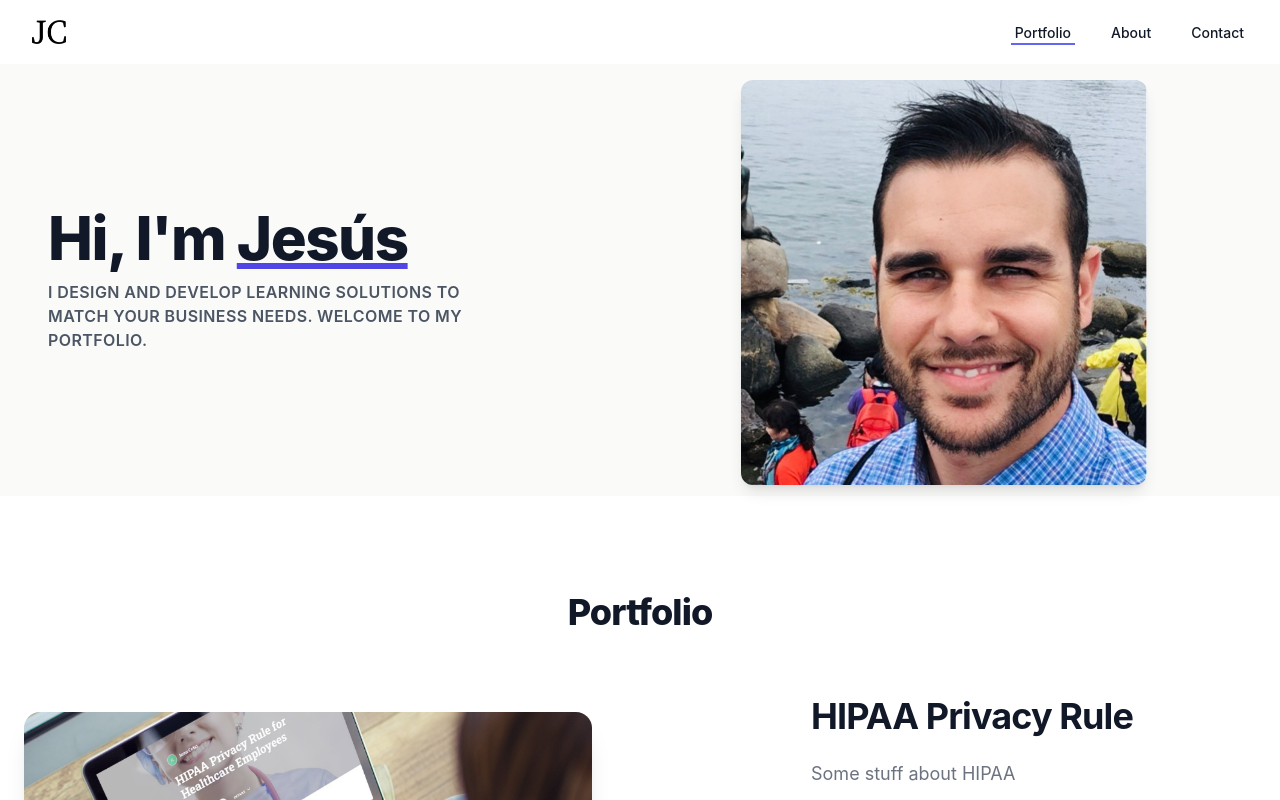
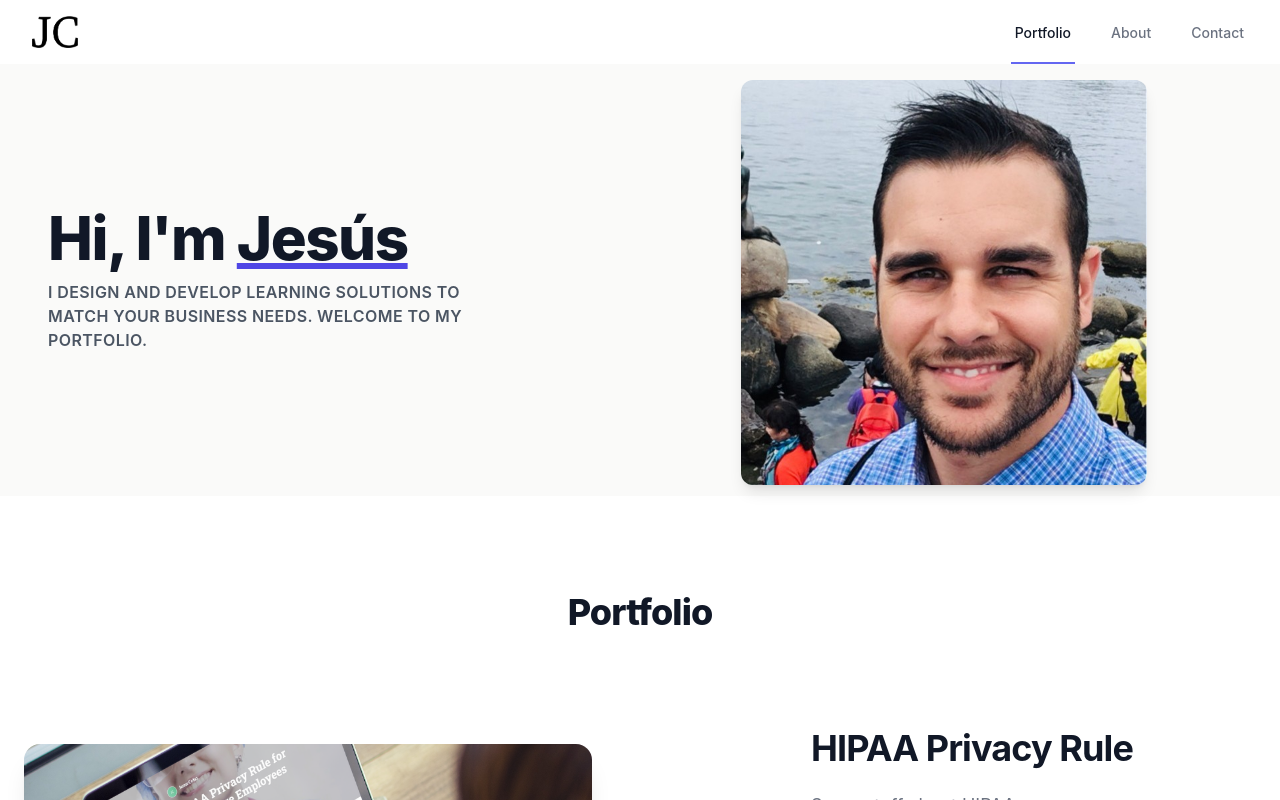
Before and after one commit to CarolinaCobo/jesus-portfolio, a Next.js app: page / in a window 1280 px wide. Shown: the top 800 px of the page. Built offline with nearby package versions, Linux system fonts and the light colour scheme.

Commit message:
new navbar

```diff
--- a/components/Nav/NavBar.js
+++ b/components/Nav/NavBar.js
@@ -1,22 +1,22 @@
 /* This example requires Tailwind CSS v2.0+ */
 import { Fragment } from "react";
 import { Disclosure, Menu, Transition } from "@headlessui/react";
-import { MenuIcon, XIcon } from "@heroicons/react/outline";
+import { BellIcon, MenuIcon, XIcon } from "@heroicons/react/outline";
 
 function classNames(...classes) {
   return classes.filter(Boolean).join(" ");
 }
 
-export default function Example() {
+export default function Navbar() {
   return (
-    <Disclosure as="nav" className="bg-white">
+    <Disclosure as="nav" className="bg-white shadow">
       {({ open }) => (
         <>
           <div className="max-w-7xl mx-auto px-2 sm:px-6 lg:px-8">
             <div className="relative flex justify-between h-16">
               <div className="absolute inset-y-0 left-0 flex items-center sm:hidden">
                 {/* Mobile menu button */}
-                <Disclosure.Button className="inline-flex items-center justify-center p-2 rounded-md text-white hover:text-gray-500 hover:bg-gray-100 focus:outline-none focus:ring-2 focus:ring-inset focus:ring-indigo-500">
+                <Disclosure.Button className="inline-flex items-center justify-center p-2 rounded-md text-gray-400 hover:text-gray-500 hover:bg-gray-100 focus:outline-none focus:ring-2 focus:ring-inset focus:ring-indigo-500">
                   <span className="sr-only">Open main menu</span>
                   {open ? (
                     <XIcon className="block h-6 w-6" aria-hidden="true" />
@@ -25,20 +25,21 @@ export default function Example() {
                   )}
                 </Disclosure.Button>
               </div>
-              <div className="flex-shrink-0 text-white flex items-center justify-start">
+
+              <div className="flex-1 flex items-center justify-center sm:items-stretch sm:justify-between">
+                <div className="flex-shrink-0 flex items-center">
                   <img
-                  className="block lg:hidden h-4 w-auto"
-                  src="./logo.png"
+                    className="block lg:hidden h-6 w-auto"
+                    src="/logo.png"
                     alt="Workflow"
                   />
                   <img
-                  className="hidden lg:block h-6 w-auto"
-                  src="./logo.png"
+                    className="hidden lg:block h-8 w-auto"
+                    src="/logo.png"
                     alt="Workflow"
-                />{" "}
+                  />
                 </div>
-              <div className="flex-1 flex  sm:items-stretch sm:justify-end">
-                <div className="hidden sm:ml-6 sm:flex sm:space-x-8 items-center justify-end">
+                <div className="hidden sm:ml-6 sm:flex sm:space-x-8">
                   {/* Current: "border-indigo-500 text-gray-900", Default: "border-transparent text-gray-500 hover:border-gray-300 hover:text-gray-700" */}
                   <a
                     href="#"
@@ -48,13 +49,13 @@ export default function Example() {
                   </a>
                   <a
                     href="#"
-                    className="border-transparent text-gray-900 hover:border-gray-300 hover:text-gray-700 inline-flex items-center px-1 pt-1 border-b-2 text-sm font-medium"
+                    className="border-transparent text-gray-500 hover:border-gray-300 hover:text-gray-700 inline-flex items-center px-1 pt-1 border-b-2 text-sm font-medium"
                   >
                     About
                   </a>
                   <a
                     href="#"
-                    className="border-transparent text-gray-900 hover:border-gray-300 hover:text-gray-700 inline-flex items-center px-1 pt-1 border-b-2 text-sm font-medium"
+                    className="border-transparent text-gray-500 hover:border-gray-300 hover:text-gray-700 inline-flex items-center px-1 pt-1 border-b-2 text-sm font-medium"
                   >
                     Contact
                   </a>
@@ -68,31 +69,31 @@ export default function Example() {
               {/* Current: "bg-indigo-50 border-indigo-500 text-indigo-700", Default: "border-transparent text-gray-500 hover:bg-gray-50 hover:border-gray-300 hover:text-gray-700" */}
               <Disclosure.Button
                 as="a"
+                href="/"
+                className="border-transparent text-gray-500 hover:bg-gray-50 hover:border-gray-300 hover:text-gray-700 block pl-3 pr-4 py-2 border-l-4 text-base font-medium"
+              >
+                Home
+              </Disclosure.Button>
+              <Disclosure.Button
+                as="a"
                 href="#"
                 className="bg-indigo-50 border-indigo-500 text-indigo-700 block pl-3 pr-4 py-2 border-l-4 text-base font-medium"
               >
-                Dashboard
+                Portfolio
               </Disclosure.Button>
               <Disclosure.Button
                 as="a"
                 href="#"
                 className="border-transparent text-gray-500 hover:bg-gray-50 hover:border-gray-300 hover:text-gray-700 block pl-3 pr-4 py-2 border-l-4 text-base font-medium"
               >
-                Team
+                About
               </Disclosure.Button>
               <Disclosure.Button
                 as="a"
                 href="#"
                 className="border-transparent text-gray-500 hover:bg-gray-50 hover:border-gray-300 hover:text-gray-700 block pl-3 pr-4 py-2 border-l-4 text-base font-medium"
               >
-                Projects
-              </Disclosure.Button>
-              <Disclosure.Button
-                as="a"
-                href="#"
-                className="border-transparent text-gray-500 hover:bg-gray-50 hover:border-gray-300 hover:text-gray-700 block pl-3 pr-4 py-2 border-l-4 text-base font-medium"
-              >
-                Calendar
+                Contact
               </Disclosure.Button>
             </div>
           </Disclosure.Panel>
--- a/components/ProjectsCards/Cards.js
+++ b/components/ProjectsCards/Cards.js
@@ -4,8 +4,8 @@ const cardsData = projectsData;
 
 export default function Card() {
   return (
-    <div className="relative bg-white py-16 sm:py-24">
-      <h2 className="text-center text-3xl leading-8 font-extrabold tracking-tight text-gray-900 sm:text-4xl">
+    <div className="relative bg-white py-16 mb sm:py-24">
+      <h2 className="text-center text-3xl leading-8 font-extrabold tracking-tight text-gray-900 sm:text-4xl sm: pb-8">
         Portfolio
       </h2>
       {projectsData.map((cardData) => (
@@ -31,7 +31,7 @@ export default function Card() {
               </h2>
               <div className="mt-6 text-gray-500 space-y-6">
                 <p className="text-lg">{cardData.description}</p>
-                <div className="max-w-2xl mx-auto text-center ">
+                <div className="max-w-2xl mx-auto text-center pb-8">
                   <a
                     href={cardData.href}
                     className="bg-indigo w-full inline-flex items-center justify-center px-5 py-3 border border-transparent text-base font-medium rounded-md text-white bg-indigo-600 hover:bg-indigo-50 sm:w-auto"
```
Lines whose indentation alone changed are shown as unchanged.
